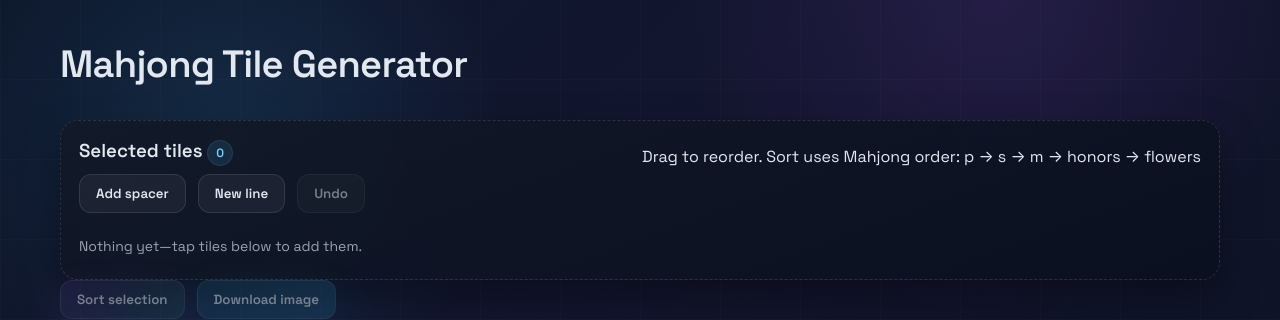
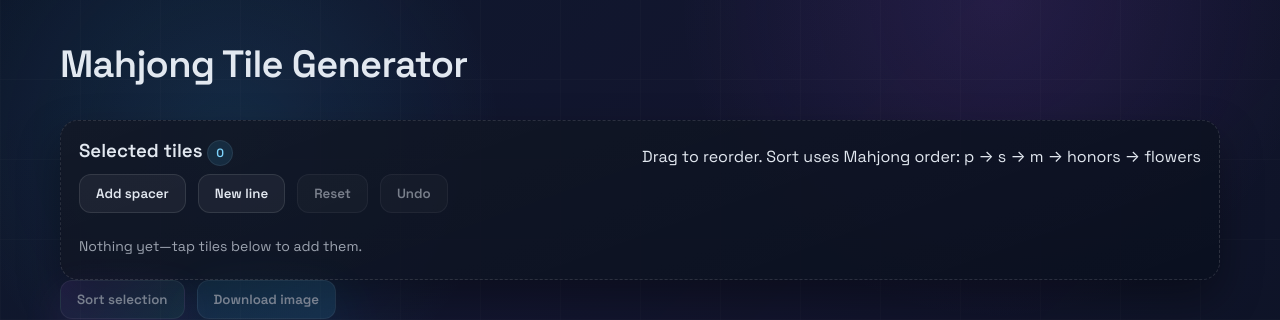
Before and after one commit to kongyim/nextjs-mahjong, a Next.js app: page / in a window 1280 px wide. Shown: the top 320 px of the page. Built offline with nearby package versions, Linux system fonts and the light colour scheme.

Commit message:
reset and undo

```diff
--- a/app/page.js
+++ b/app/page.js
@@ -118,6 +118,11 @@ export default function HomePage() {
     ]);
   };
 
+  const handleResetSelection = () => {
+    if (selectedItems.length === 0) return;
+    updateSelection(() => []);
+  };
+
   const handleSortSelection = () => {
     if (totalTiles === 0) return;
     updateSelection((prev) => {
@@ -141,7 +146,7 @@ export default function HomePage() {
     try {
       const html2canvas = (await import('html2canvas')).default;
       const canvas = await html2canvas(selectionRef.current, {
-        backgroundColor: '#0f172a',
+        backgroundColor: null,
         scale: 2,
       });
       const link = document.createElement('a');
@@ -241,6 +246,14 @@ export default function HomePage() {
           </button>
           <button className="btn ghost" onClick={handleAddNewline} aria-label="Add new line">
             New line
+          </button>
+          <button
+            className="btn ghost"
+            onClick={handleResetSelection}
+            disabled={selectedTiles.length === 0}
+            aria-label="Clear selection"
+          >
+            Reset
           </button>
           <button
             className="btn ghost"
```
